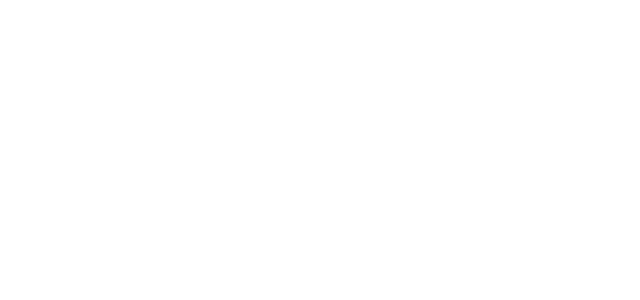
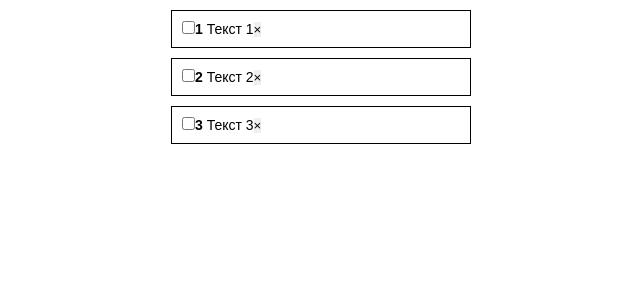
Before and after one commit to DanilovOV/todo-list-vue, a Vue app: page / in a window 1280 px wide. Shown: the top 300 px of the page, without its empty margins (219-859 px from the left). Built offline with nearby package versions, Linux system fonts and the light colour scheme.

Commit message:
add-list-elements

```diff
--- a/package.json
+++ b/package.json
@@ -18,7 +18,9 @@
     "@vue/cli-plugin-eslint": "~5.0.0",
     "@vue/cli-service": "~5.0.0",
     "eslint": "^7.32.0",
-    "eslint-plugin-vue": "^8.0.3"
+    "eslint-plugin-vue": "^8.0.3",
+    "sass": "^1.52.2",
+    "sass-loader": "^13.0.0"
   },
   "eslintConfig": {
     "root": true,
--- a/public/index.html
+++ b/public/index.html
@@ -8,6 +8,5 @@
   </head>
   <body>
     <div id="app"></div>
-    <!-- built files will be auto injected -->
   </body>
 </html>
--- a/src/App.vue
+++ b/src/App.vue
@@ -1,21 +1,123 @@
 <template>
-  <div></div>
+  <div class="wrapper">
+    <div class="container">
+      <TodoList v-bind:todos="todos" />
+    </div>
+  </div>
 </template>
 
 <script>
+import TodoList from "@/components/TodoList";
+
 export default {
-  name: 'App',
-  components: {},
+  name: "App",
+  data() {
+    return {
+      todos: [
+        { id: 1, title: "Текст 1", completed: false },
+        { id: 2, title: "Текст 2", completed: false },
+        { id: 3, title: "Текст 3", completed: false },
+      ],
+    };
+  },
+  components: { TodoList },
 };
 </script>
 
-<style>
-#app {
-  font-family: Avenir, Helvetica, Arial, sans-serif;
-  -webkit-font-smoothing: antialiased;
-  -moz-osx-font-smoothing: grayscale;
-  text-align: center;
-  color: #2c3e50;
-  margin-top: 60px;
+<style lang="scss">
+$fontfamily: "Arial";
+$minwidth: 320px;
+
+* {
+  padding: 0;
+  margin: 0;
+  border: 0;
+}
+*,
+*:before,
+*after {
+  -moz-box-sizing: border-box;
+  -webkit-box-sizing: border-box;
+  box-sizing: border-box;
+}
+:focus,
+:active {
+  outline: none;
+}
+a:focus,
+a:active {
+  outline: none;
+}
+nav,
+footer,
+header,
+aside {
+  display: block;
+}
+html,
+body {
+  height: 100%;
+  width: 100%;
+  margin: 0;
+  padding: 0;
+  min-width: $minwidth;
+  position: relative;
+  color: #000;
+}
+body {
+  font-size: 100%;
+  line-height: 1;
+  font-size: 14px;
+  font-family: $fontfamily;
+  -ms-text-size-adjust: 100%;
+  -moz-text-size-adjust: 100%;
+  -webkit-text-size-adjust: 100%;
+}
+input,
+button,
+textarea {
+  font-family: $fontfamily;
+}
+input::-ms-clear {
+  display: none;
+}
+button {
+  cursor: pointer;
+}
+button::-moz-focus-inner {
+  padding: 0;
+  border: 0;
+}
+a,
+a:visited {
+  text-decoration: none;
+}
+a:hover {
+  text-decoration: none;
+}
+ul li {
+  list-style: none;
+}
+img {
+  vertical-align: top;
+}
+h1,
+h2,
+h3,
+h4,
+h5,
+h6 {
+  font-size: inherit;
+  font-weight: inherit;
+}
+
+.wrapper {
+  width: 100%;
+  min-height: 100%;
+  overflow: hidden;
+}
+.container {
+  width: 500px;
+  margin: 0px auto;
 }
 </style>
--- /dev/null
+++ b/src/components/TodoItem.vue
@@ -0,0 +1,30 @@
+<template>
+  <li>
+    <span>
+      <input type="checkbox" />
+      <strong>{{ todo.id }}</strong>
+      {{ todo.title }}
+    </span>
+    <button>&times;</button>
+  </li>
+</template>
+
+<script>
+export default {
+  props: {
+    todo: {
+      type: Object,
+      required: true,
+    },
+  },
+};
+</script>
+
+<style lang="scss" scoped>
+li {
+  width: 300px;
+  border: 1px solid black;
+  padding: 10px;
+  margin: 10px 0 0;
+}
+</style>
--- a/src/components/TodoList.vue
+++ b/src/components/TodoList.vue
@@ -0,0 +1,23 @@
+<template>
+  <ul>
+    <TodoItem v-for="todo in todos" v-bind:key="todo" v-bind:todo="todo" />
+  </ul>
+</template>
+
+<script>
+import TodoItem from "@/components/TodoItem";
+
+export default {
+  props: ["todos"],
+  components: { TodoItem },
+};
+</script>
+
+<style lang="scss" scoped>
+ul {
+  display: flex;
+  flex-direction: column;
+  justify-content: space-between;
+  list-style: none;
+}
+</style>
--- a/vue.config.js
+++ /dev/null
@@ -1,4 +0,0 @@
-const { defineConfig } = require('@vue/cli-service')
-module.exports = defineConfig({
-  transpileDependencies: true
-})
```
Also changed, not shown: src/assets/logo.png (deleted), 1 other file (tests, documents, lock files or other folders).
